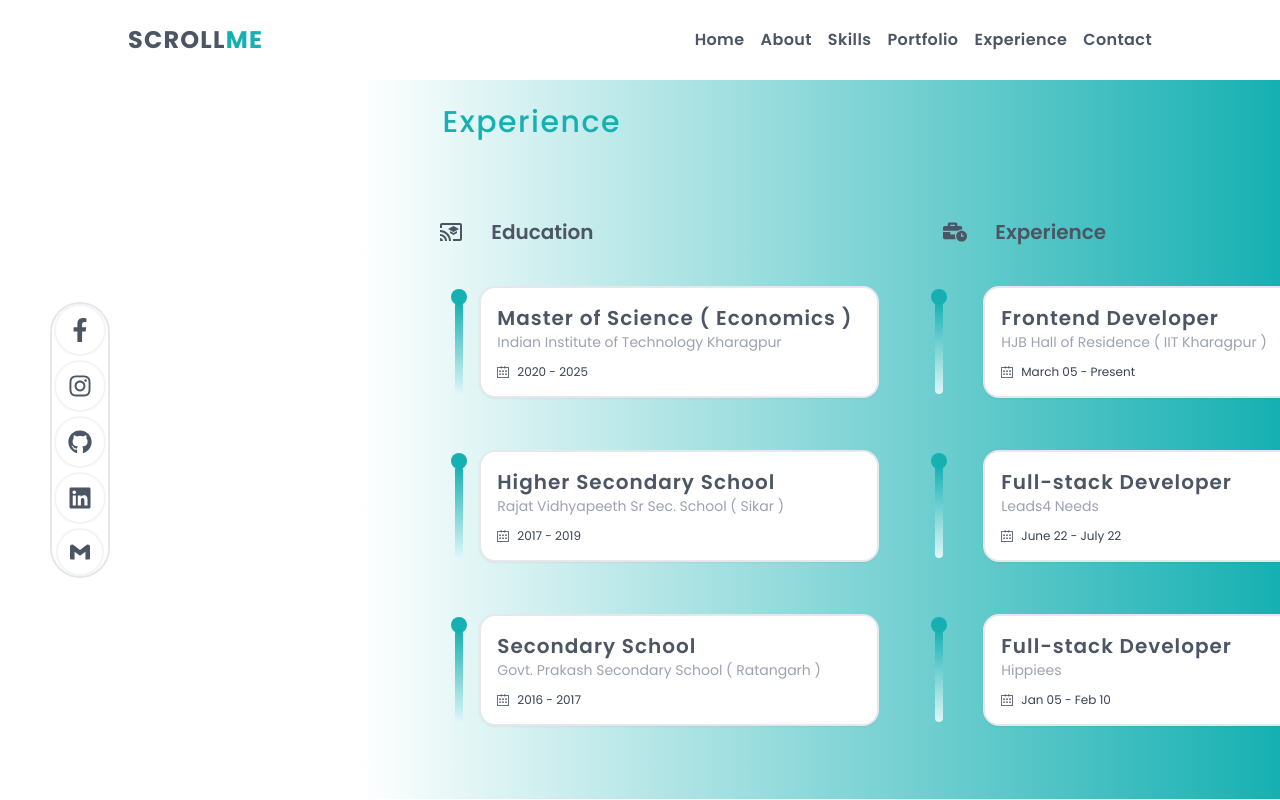
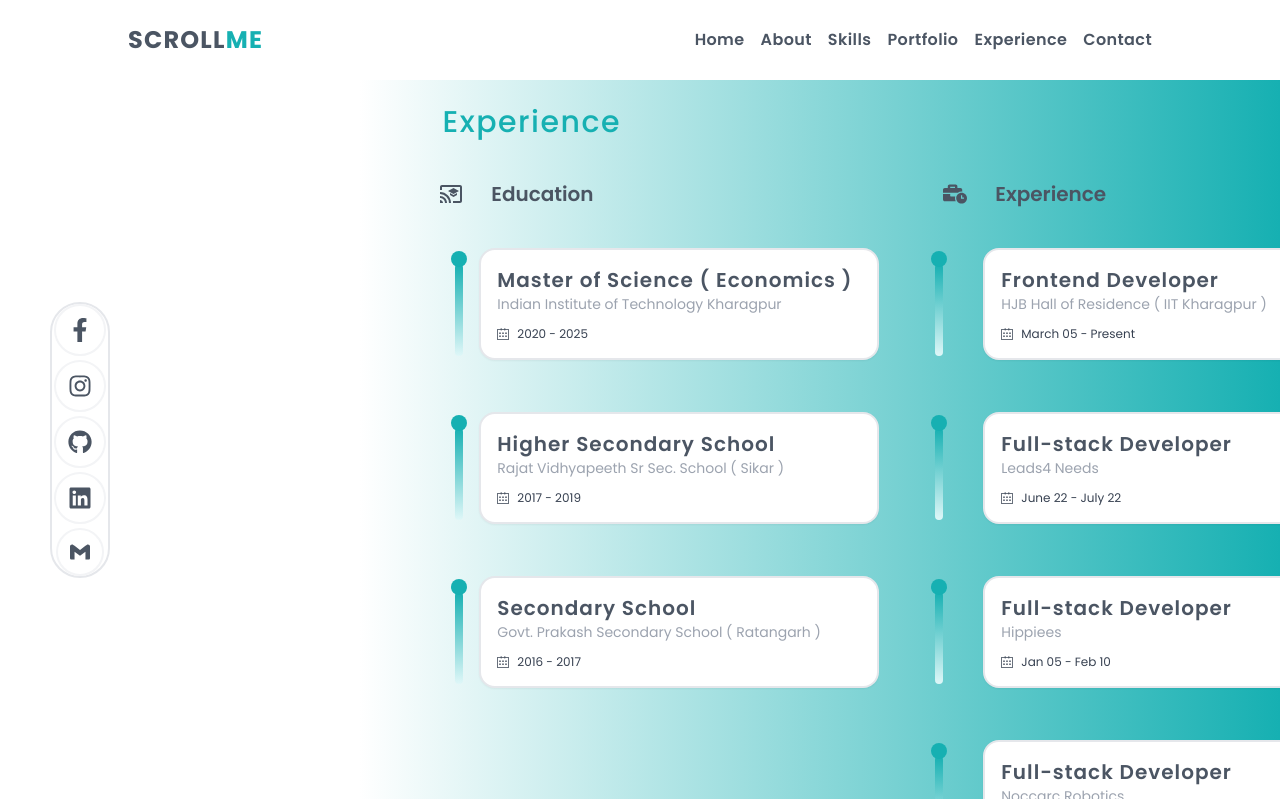
Before and after one commit to saurabhbakolia/Portfolio-Website, a React (Create React App) app: page /exp in a window 1280 px wide. Built offline with nearby package versions, Linux system fonts and the light colour scheme.

Commit message:
Noccarc Robotics Experience Added

```diff
--- a/src/components/AboutPage.js
+++ b/src/components/AboutPage.js
@@ -1,7 +1,6 @@
 import React from 'react'
 import Navbar from './Navbar'
 import SocialMediaIcons from './SocialMediaIcons'
-import { Link } from 'react-router-dom'
 import Image from '../assets/portfolio.jpg'
 const AboutPage = () => {
     return (
--- a/src/components/ExperiencePage.js
+++ b/src/components/ExperiencePage.js
@@ -17,7 +17,7 @@ const ExperiencePage = () => {
                     <div className='hidden lg:block lg:w-[15%] lg:h-[89.90vh]'><SocialMediaIcons /></div>
                     <div className='flex flex-col lg:pl-10 pt-6 justify-start items-start w-full lg:w-[85%] h-[89.9vh] overflow-auto lg:ml-[15.5%] gap-10 bg-gradient-to-r from-white  to-[#16B0B2] px-4 py-6'>
                         <h1 className='text-3xl text-[#16B0B2] font-medium tracking-wider px-[5%] text-center md:text-start w-full'>Experience</h1>
-                        <div className='text-gray-600 flex flex-col md:flex-row m-auto justify-center lg:justify-between items-center w-full md:px-4 md:gap-4 lg:gap-10'>
+                        <div className='text-gray-600 flex flex-col md:flex-row m-auto justify-center lg:justify-between items-start w-full md:px-4 md:gap-4 lg:gap-10'>
                             <div className='w-full flex flex-col gap-10 justify-between items-center md:items-start'>
                                 <ul className='ml-6 flex justify-between items-center text-xl font-semibold'>
                                     <li className='text-2xl mr-7'>
--- a/src/data/experience.js
+++ b/src/data/experience.js
@@ -17,6 +17,12 @@ const experience = [
         company: "Hippiees",
         date: "Jan 05 - Feb 10",
     },
+    {
+        id:4,
+        title: "Full-stack Developer",
+        company: "Noccarc Robotics",
+        date: "May 23 - Current"
+    }
 ]
 
 export default experience;
```
